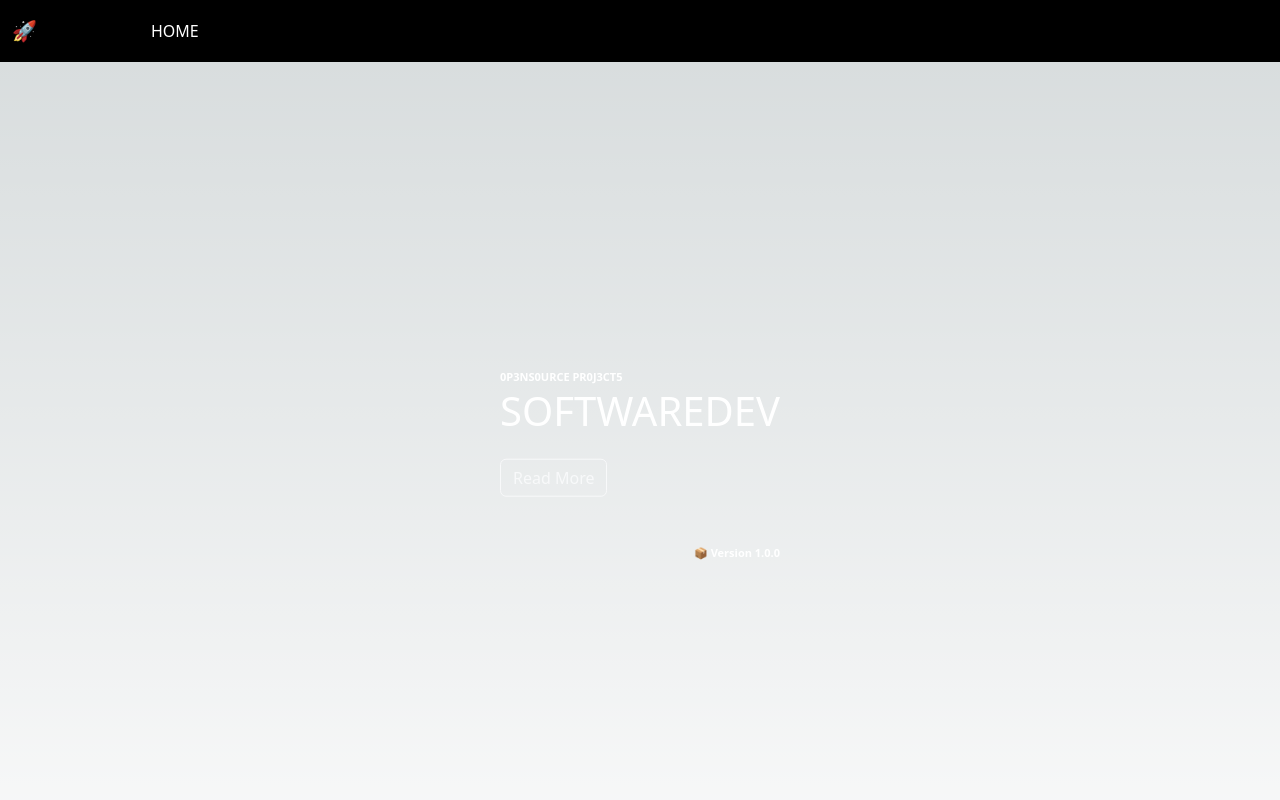
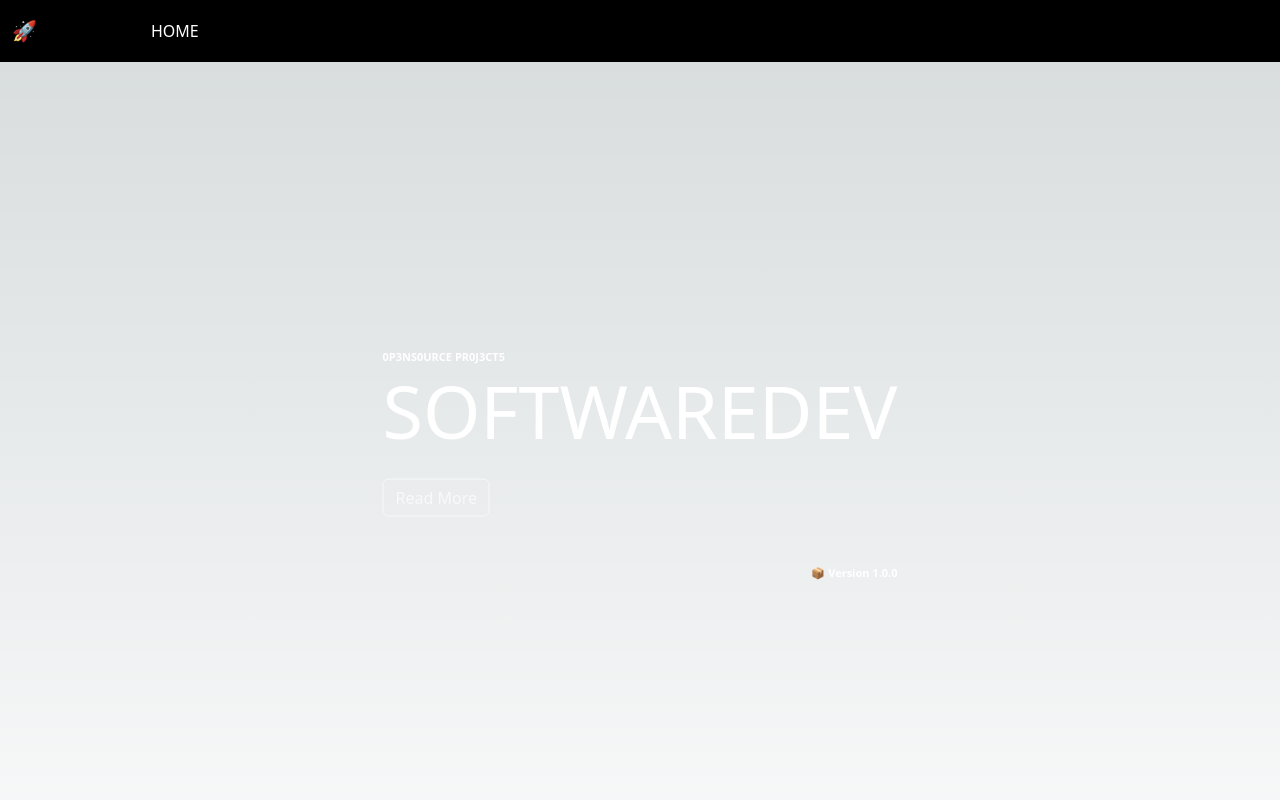
Before and after one commit to u-010420/prototype-next-webapp, a Next.js app in the folder next-tsx/: page / in a window 1280 px wide. Shown: the top 800 px of the page. Built offline with nearby package versions, Linux system fonts and the light colour scheme.

Commit message:
Style(scss): Created SCSS Mixins, Re-usable CSS Properties

```diff
--- a/next-tsx/styles/globals.scss
+++ b/next-tsx/styles/globals.scss
@@ -1,4 +1,19 @@
 @import '~bootstrap/scss/bootstrap';
+
+@mixin center_xy {
+  position: absolute;
+  top: 50%;
+  left: 50%;
+  transform: translate(-50%, -50%);
+}
+
+@mixin fontsize_h1 {
+  font-size: 1.8rem;
+  @include media-breakpoint-up(sm) { font-size: 2.5rem; }
+  @include media-breakpoint-up(md) { font-size: 3.1rem; }
+  @include media-breakpoint-up(lg) { font-size: 4.5rem; }
+  @include media-breakpoint-up(xl) { font-size: 4.6rem; }
+}
 
 :root {
   --max-width: 1100px;
@@ -110,6 +125,7 @@ body {
       rgb(var(--background-end-rgb))
     )
     rgb(var(--background-start-rgb));
+  h1 { @include fontsize_h1; }
 }
 
 a {
@@ -126,10 +142,5 @@ small { font-size: 11px; }
 .container-100vh {
   position: relative;
   min-height: 100vh;
-  .center-xy {
-    position: absolute;
-    top: 50%;
-    left: 50%;
-    transform: translate(-50%, -50%);
-  }
+  .center-xy { @include center_xy; }
 }
```
